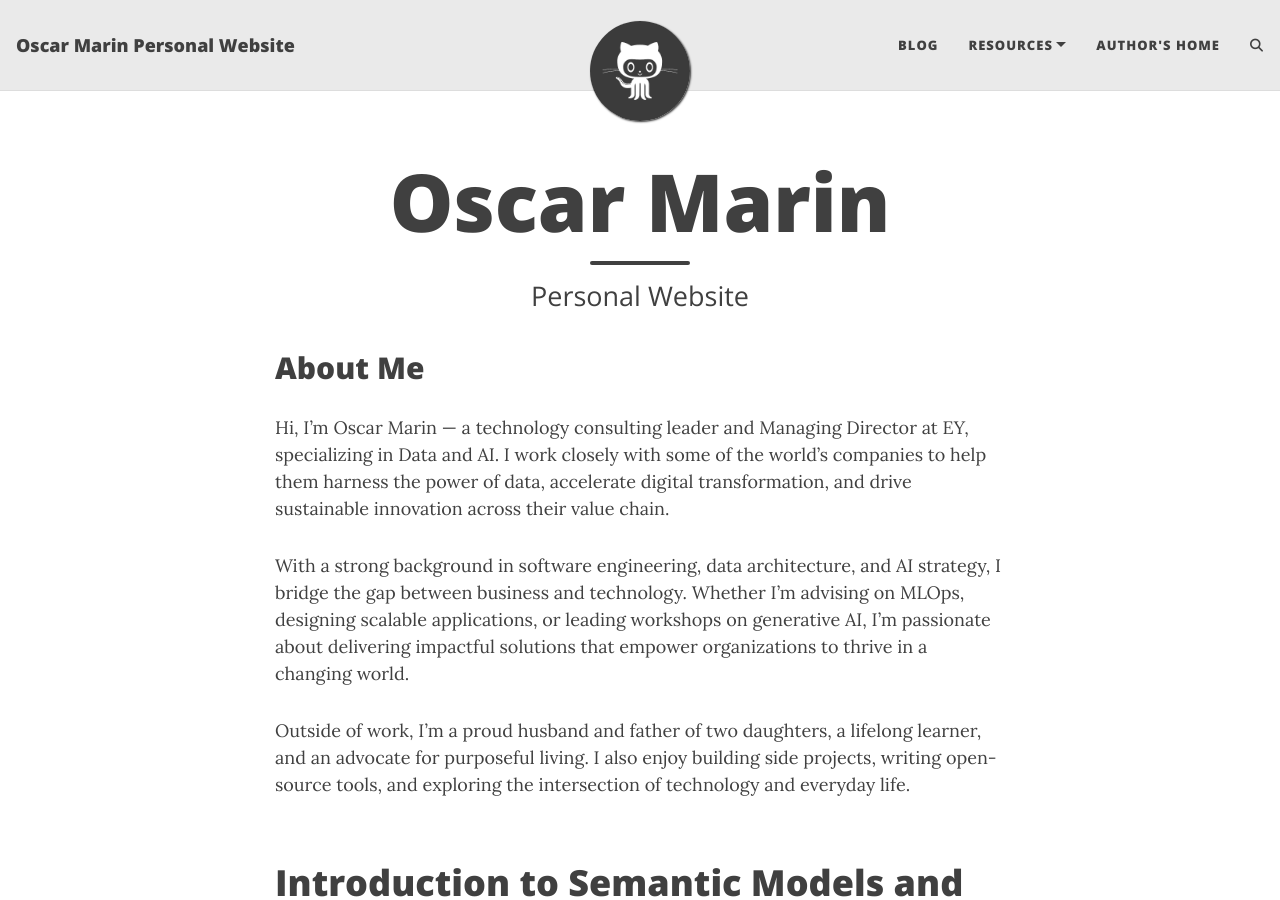
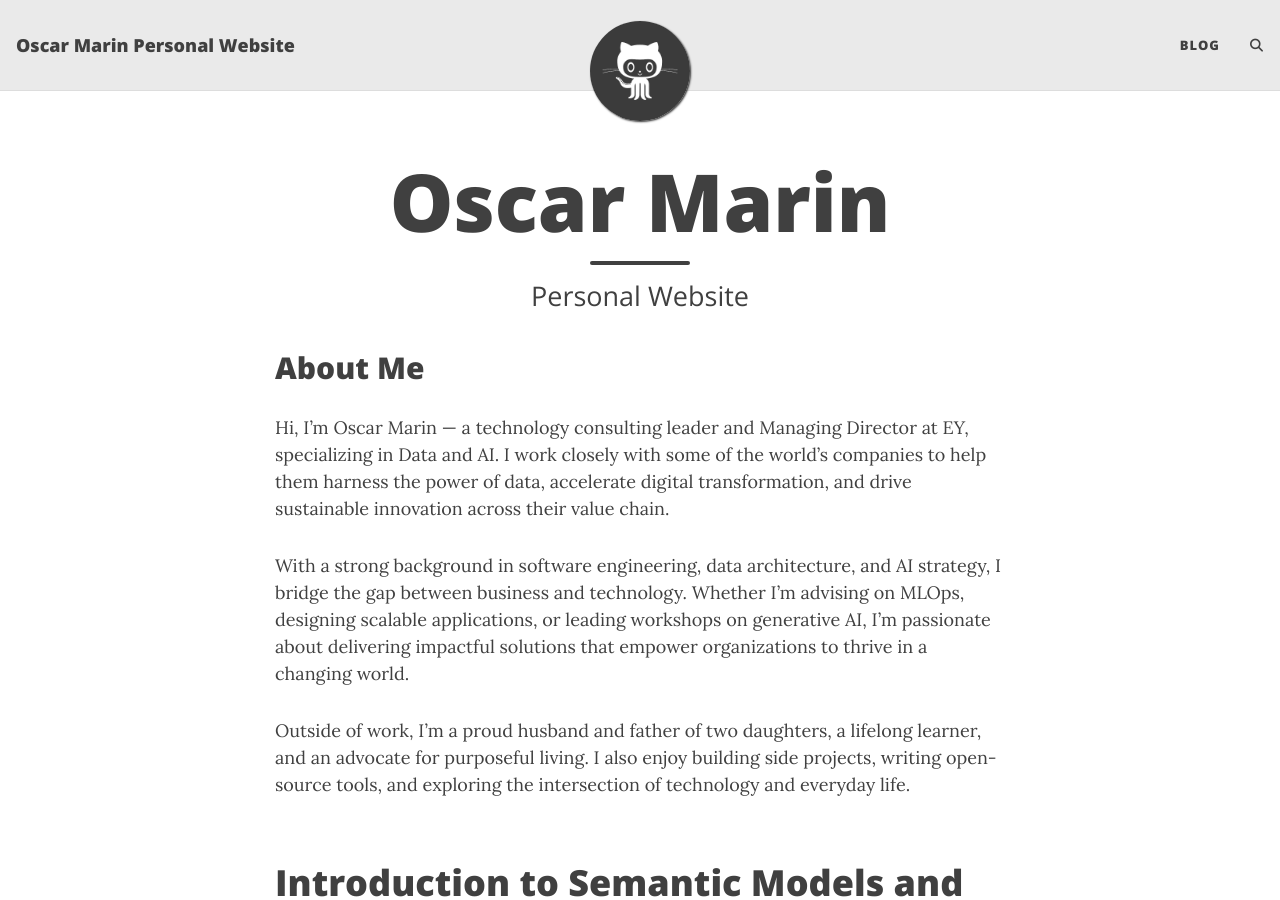
Before and after one commit to marinoscar/marinoscar.github.io, a Jekyll site: the page built from index.md, in a window 1280 px wide and 900 px high. Built offline with Jekyll 4.4.1, drawn with Linux system fonts in a browser that asks for light colours; comment, search, counter and statistics services are not loaded.

Commit message:
updated config

```diff
--- a/_config.yml
+++ b/_config.yml
@@ -13,7 +13,7 @@
 title: Oscar Marin Personal Website
 
 # If you are building a simple GitHub user page (http://username.github.io) then use these settings:
-url: "http://chauff.github.io"
+url: "https://marin.cr"
 baseurl: ""
 
 # Your name to show in the footer
@@ -28,10 +28,6 @@ author:
 
 navbar-links:
   Blog: "blog"
-  Resources:
-    - Beautiful Jekyll: "https://beautifuljekyll.com"
-    - Learn markdown: "https://www.markdowntutorial.com/"
-  Author's home: "https://deanattali.com"
 
 ################
 # --- Logo --- #
```
